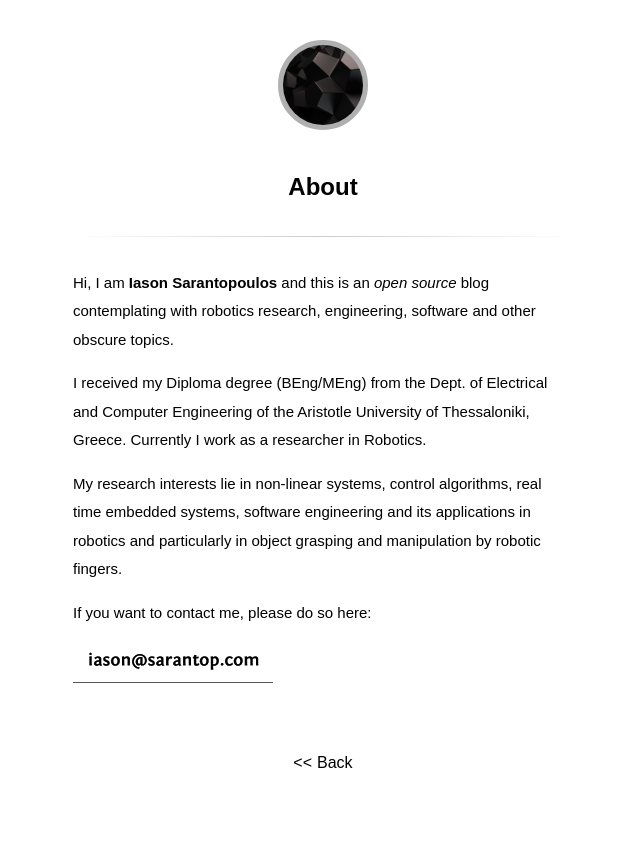
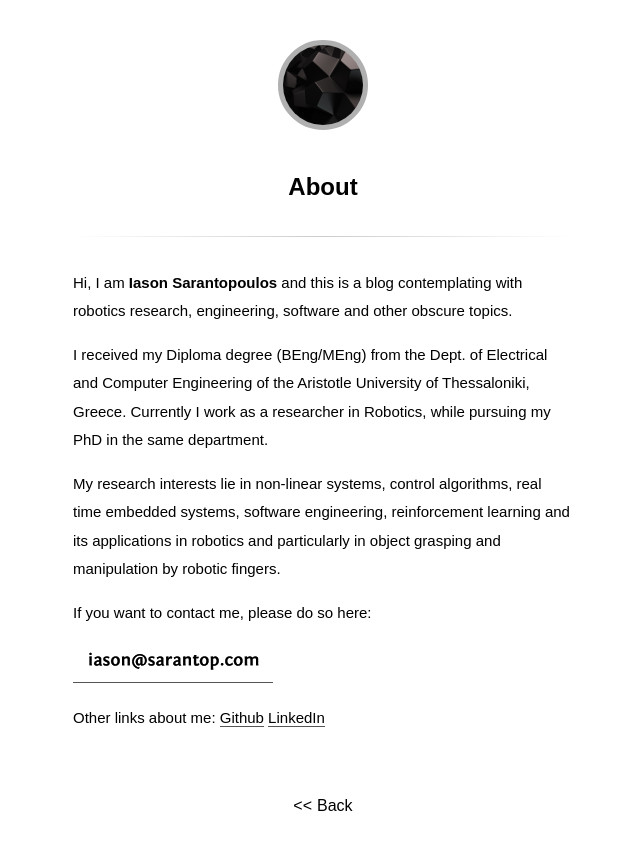
Before and after one commit to iSaran/isaran.github.io, a Jekyll site: the page built from about.md, in a window 1280 px wide. Shown: the top 850 px of the page, without its empty margins (317-957 px from the left). Built offline with Jekyll 4.4.1, drawn with Linux system fonts in a browser that asks for light colours; some web fonts are replaced.

Commit message:
Update about

```diff
--- a/about.md
+++ b/about.md
@@ -2,12 +2,23 @@
 title: About
 ---
 
-Hi, I am **Iason Sarantopoulos** and this is an *open source* blog contemplating with robotics research, engineering, software and other obscure topics.
+Hi, I am **Iason Sarantopoulos** and this is a blog contemplating with robotics
+research, engineering, software and other obscure topics.
 
-I received my Diploma degree (BEng/MEng) from the Dept. of Electrical and Computer Engineering of the Aristotle University of Thessaloniki, Greece. Currently I work as a researcher in Robotics.
+I received my Diploma degree (BEng/MEng) from the Dept. of Electrical and
+Computer Engineering of the Aristotle University of Thessaloniki, Greece.
+Currently I work as a researcher in Robotics, while pursuing my PhD in the same
+department.
 
-My research interests lie in non-linear systems, control algorithms, real time embedded systems, software engineering and its applications in robotics and particularly in object grasping and manipulation by robotic fingers.
+My research interests lie in non-linear systems, control algorithms, real time
+embedded systems, software engineering, reinforcement learning and its
+applications in robotics and particularly in object grasping and manipulation
+by robotic fingers.
 
 If you want to contact me, please do so here:
 
 [![Email](assets/email.png)](mailto:iason@sarantop.com)
+
+Other links about me:
+[Github](http://github.com/isaran)
+[LinkedIn](https://www.linkedin.com/in/iasons)
```
